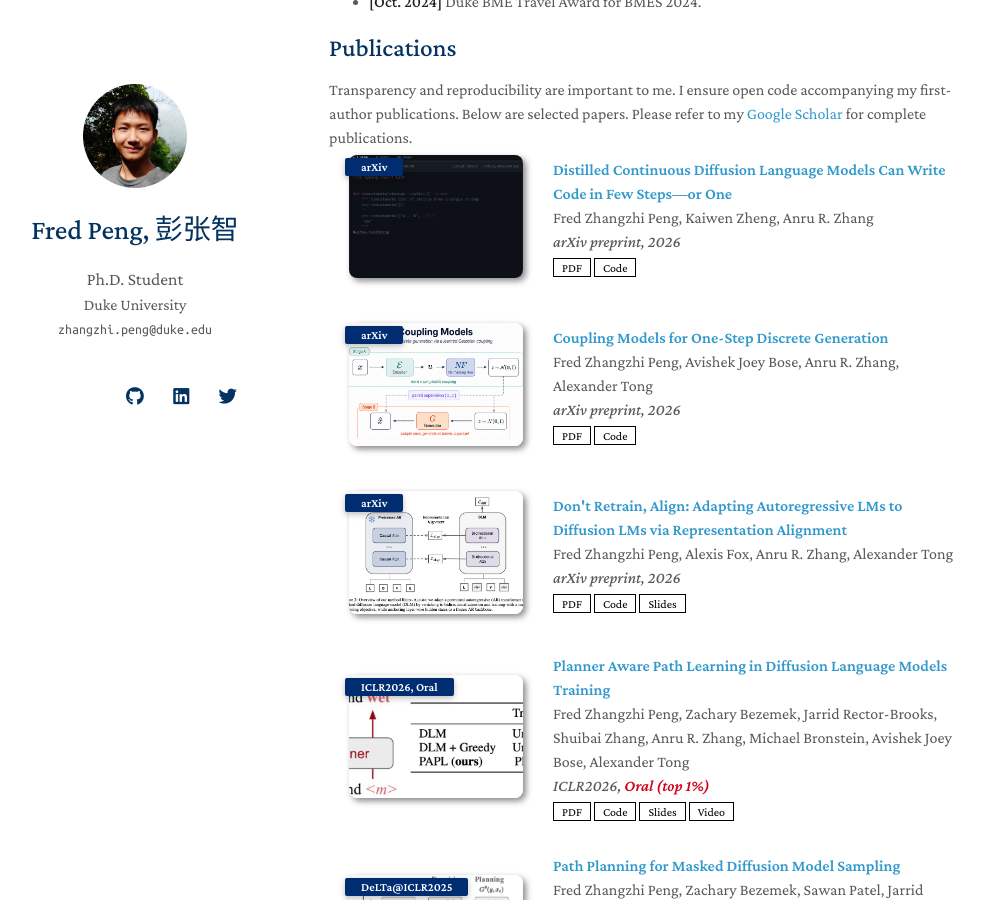
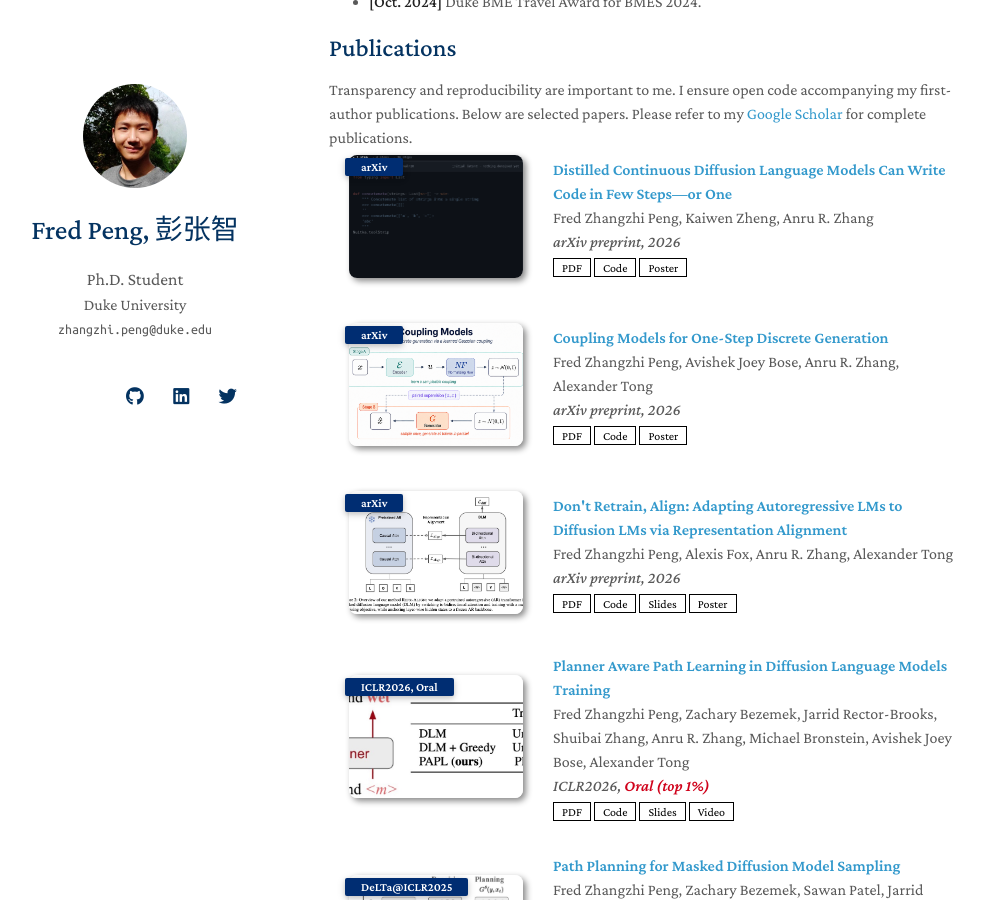
Before and after one commit to pengzhangzhi/home, a Jekyll site: the page built from index.md, in a window 1280 px wide and 900 px high, scrolled down 1045 px. Shown: the whole window, without its empty margins (141-1125 px from the left). Built offline with Jekyll 4.4.1, drawn with Linux system fonts in a browser that asks for light colours; nearby versions of some CDN libraries; a style sheet for code colours, icons or effects is not loaded; our own code applies the rules of GitHub Pages for plain Markdown files.

Commit message:
Add poster downloads for three papers

```diff
--- a/_data/publications.yml
+++ b/_data/publications.yml
@@ -6,6 +6,7 @@
     conference_short: arXiv
     conference: arXiv preprint, 2026
     code: https://github.com/pengzhangzhi/plaidq
+    poster: ./assets/posters/PlaidQ_Poster_24x36.pptx
   - title: "Coupling Models for One-Step Discrete Generation"
     image: ./assets/img/coupling-models-method.png
     authors: Fred Zhangzhi Peng, Avishek Joey Bose, Anru R. Zhang, Alexander Tong
@@ -13,11 +14,13 @@
     conference_short: arXiv
     conference: arXiv preprint, 2026
     code: https://github.com/pengzhangzhi/Coupling-Models
+    poster: ./assets/posters/Coupling_Models_Poster_24x36.pptx
   - title: "Don't Retrain, Align: Adapting Autoregressive LMs to Diffusion LMs via Representation Alignment"
     image: ./assets/img/repr-align-cover.png
     authors: Fred Zhangzhi Peng, Alexis Fox, Anru R. Zhang, Alexander Tong
     pdf: https://arxiv.org/pdf/2605.06885.pdf
     code: https://github.com/pengzhangzhi/Open-dLLM
+    poster: ./assets/posters/ReprAlign_Poster_24x36.pptx
     slides: https://docs.google.com/presentation/d/1RhLb5wuCJvriklICFjw9Aj17lnQyAKXvSP6XUB0fhZQ/edit?usp=sharing
     conference_short: arXiv
     conference: arXiv preprint, 2026
--- a/_includes/publications.md
+++ b/_includes/publications.md
@@ -39,6 +39,9 @@
       {% if link.slides %}
       <a href="{{ link.slides }}" class="btn btn-sm z-depth-0" role="button" target="_blank" style="font-size:12px;">Slides</a>
       {% endif %}
+      {% if link.poster %}
+      <a href="{{ link.poster }}" class="btn btn-sm z-depth-0" role="button" target="_blank" style="font-size:12px;">Poster</a>
+      {% endif %}
       {% if link.bibtex %}
       <a href="{{ link.bibtex }}" class="btn btn-sm z-depth-0" role="button" target="_blank" style="font-size:12px;">BibTex</a>
       {% endif %}
```
Also changed, not shown: 3 other files.
